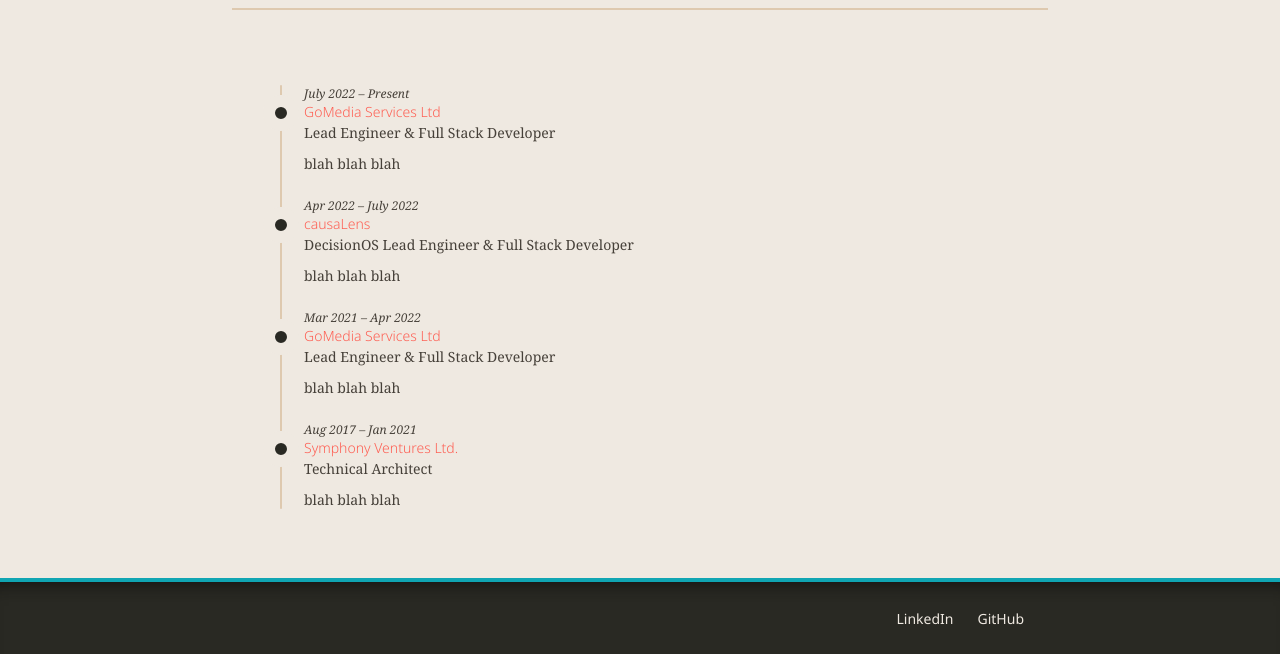
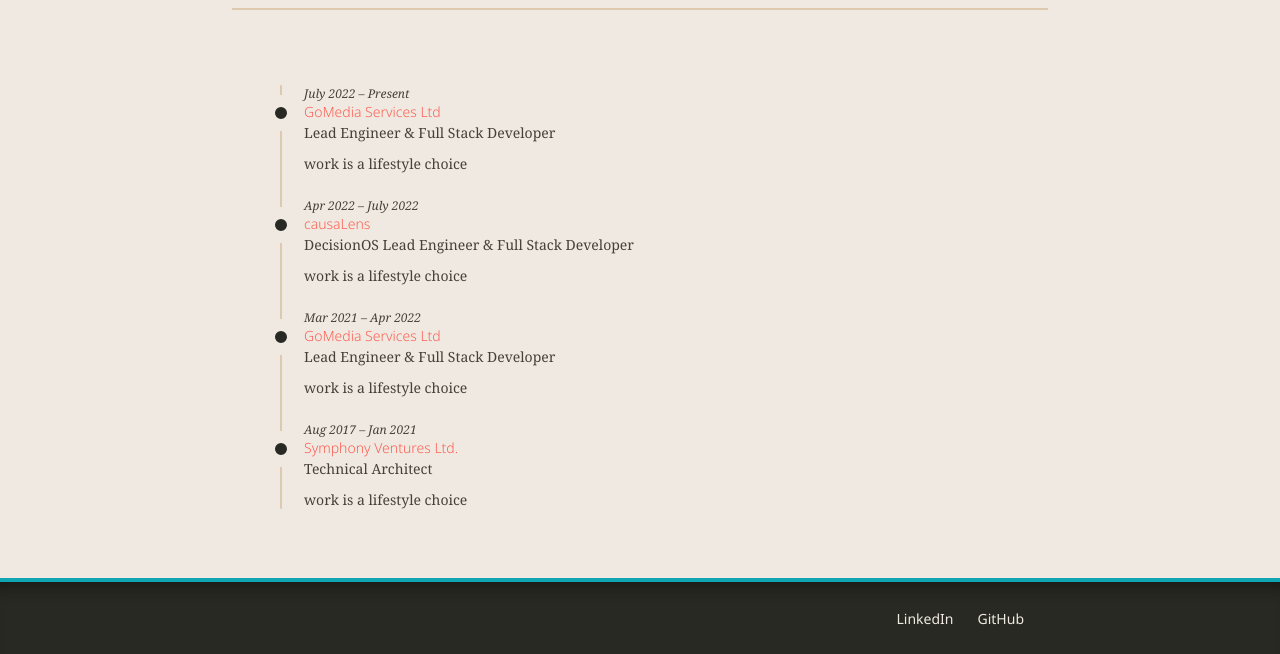
Before and after one commit to Gaggun-Chaggar/Gaggun-Chaggar.github.io, a plain HTML site: page public/index.html in a window 1280 px wide. Both pictures are taken after a click on the tab "Experience". Shown: the part 146-800 px from the top of the page. Drawn offline with Linux system fonts and the light colour scheme.

Commit message:
update work placeholder text

```diff
--- a/public/index.html
+++ b/public/index.html
@@ -84,7 +84,7 @@
                   Lead Engineer & Full Stack Developer
                 </h4>
               </div>
-              <div class="timeline-body">blah blah blah</div>
+              <div class="timeline-body">work is a lifestyle choice</div>
             </li>
             <li class="timeline-item">
               <div class="timeline-header">
@@ -94,7 +94,7 @@
                   DecisionOS Lead Engineer & Full Stack Developer
                 </h4>
               </div>
-              <div class="timeline-body">blah blah blah</div>
+              <div class="timeline-body">work is a lifestyle choice</div>
             </li>
             <li class="timeline-item">
               <div class="timeline-header">
@@ -104,7 +104,7 @@
                   Lead Engineer & Full Stack Developer
                 </h4>
               </div>
-              <div class="timeline-body">blah blah blah</div>
+              <div class="timeline-body">work is a lifestyle choice</div>
             </li>
             <li class="timeline-item">
               <div class="timeline-header">
@@ -112,7 +112,7 @@
                 <h3 class="timeline-title">Symphony Ventures Ltd.</h3>
                 <h4 class="timeline-subtitle">Technical Architect</h4>
               </div>
-              <div class="timeline-body">blah blah blah</div>
+              <div class="timeline-body">work is a lifestyle choice</div>
             </li>
           </ul>
         </div>
```
